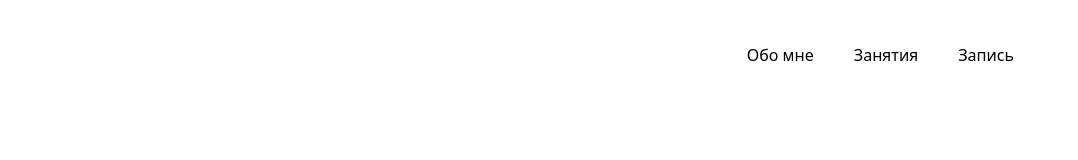
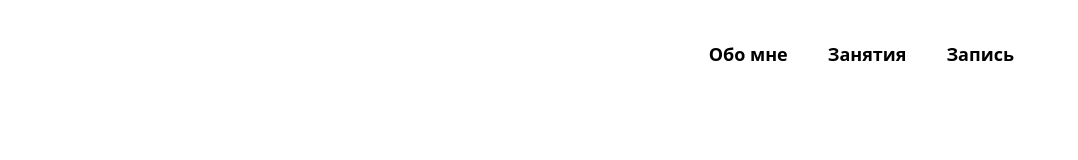
Before and after one commit to Joseph-RY/HomeTask_4, a website: page src/index.html in a window 1280 px wide. Shown: the full height of the page, 202-1280 px from the left. Drawn offline with Linux system fonts and the light colour scheme.

Commit message:
Edited text in menu

```diff
--- a/src/index.html
+++ b/src/index.html
@@ -14,7 +14,7 @@
 
         <menu class="flex items-center justify-between px-[5%] py-5">
             <img src="../images/logo.png" alt="">
-            <div class="hidden lg:flex gap-10">
+            <div class="hidden lg:flex gap-10 text-[18px] font-[600]">
                 <a href="#">Обо мне</a>
                 <a href="#">Занятия</a>
                 <a href="#">Запись</a>
```
Also changed, not shown: src/output.css.
